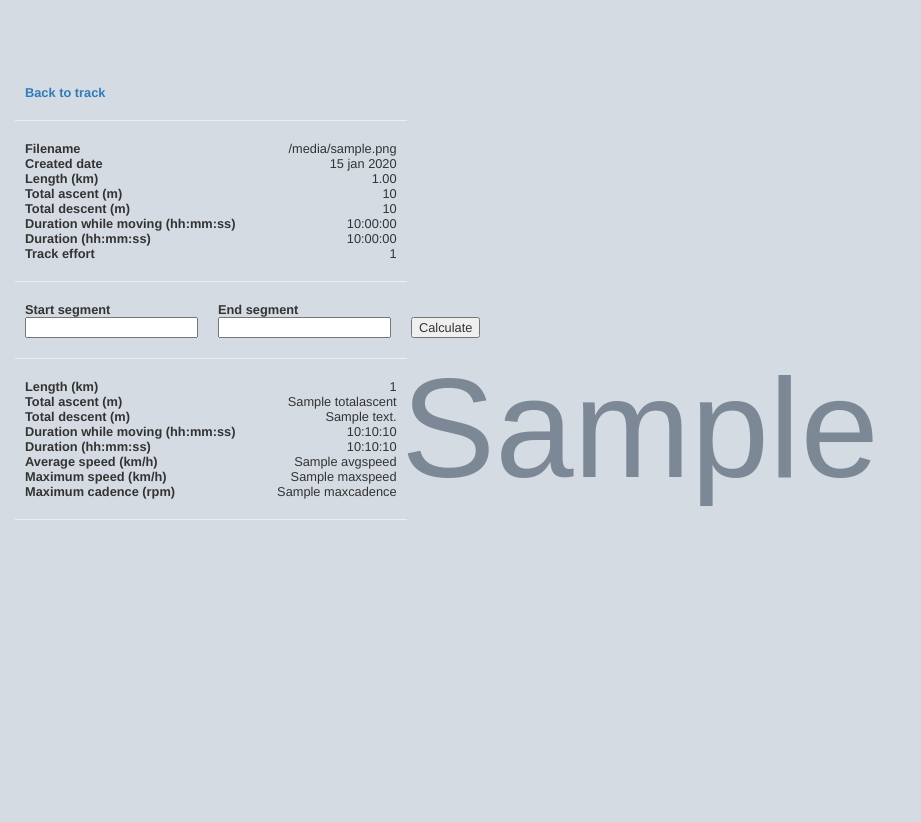
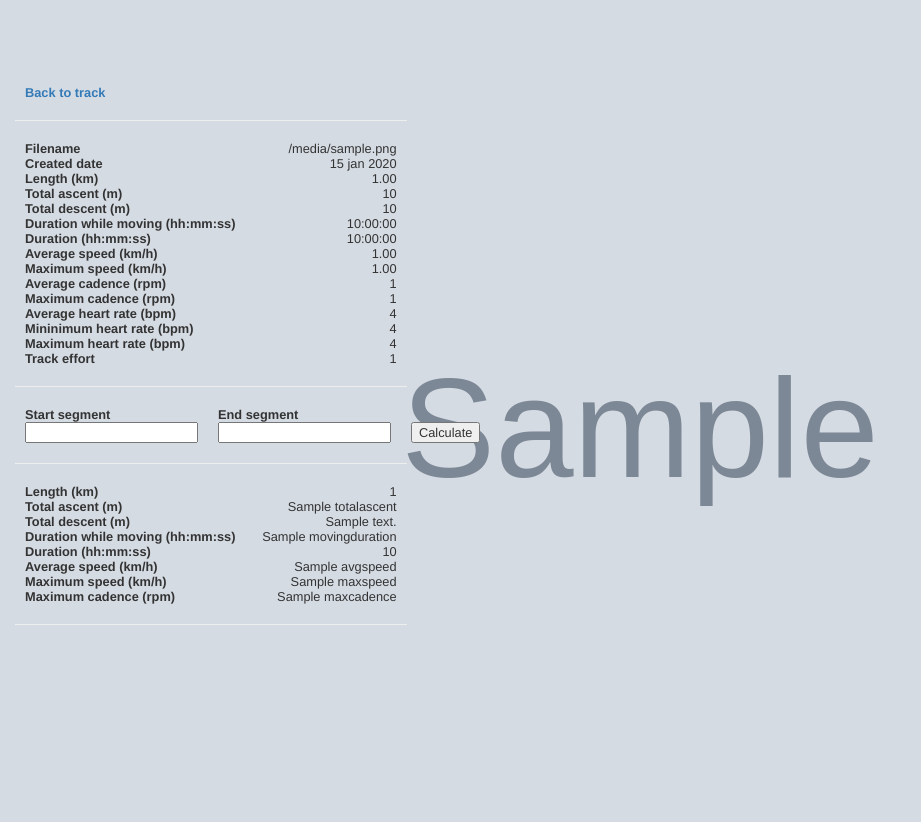
Before and after one commit to AadSchippers/acstracks, a Django app: template acstracks_app/templates/acstracks_app/track_segments.html in a window 1280 px wide. Shown: the part 51-873 px from the top of the page, without its empty margins (0-921 px from the left). Run offline with Django 3.2, Linux system fonts and the light colour scheme; tables that the repository leaves empty hold one stand-in row (values such as "Sample post"); the template is opened without the code that fills it: values that come from a table or form of the project are taken from there, most other values are stand-ins (such as "Sample title", 1, 10 or a date in 2020); grey boxes marked "Sample" are stand-in pictures; some libraries are stand-ins or nearby versions.

Commit message:
minor bugs sorted

```diff
--- a/acstracks_app/segmentviews.py
+++ b/acstracks_app/segmentviews.py
@@ -28,8 +28,6 @@ def process_segment(
     if end_segment >= len(allpoints):
         end_segment = len(allpoints) - 1
 
-#############
-    last = len(allpoints) - 1
     segLength = float(allpoints[end_segment]["distance"] - allpoints[start_segment]["distance"]) / 1000
     segMovingSeconds = int(allpoints[end_segment]["moving_duration"].seconds) - int(allpoints[start_segment]["moving_duration"].seconds)
     segMovingDuration = time.strftime(
@@ -134,7 +132,6 @@ def process_segment(
         "maxcadence": segMaxcadence,
         "maxheartrate": segMaxheartrate,
     }
-#############
 
     return asegment
 
--- a/acstracks_app/templates/acstracks_app/track_detail.html
+++ b/acstracks_app/templates/acstracks_app/track_detail.html
@@ -274,7 +274,7 @@
                     <table style="width: 100%;" class="scalefont {{colorscheme}}">
                         <tr onClick=hideCadence() class="table-row">
                             <td><b>▾ Cadence</b></td>
-                        <tr>
+                        </tr>
                         {% if atrack.avgcadence > 0 %}
                             <tr>
                                 <td>◦ Average&nbsp;cadence (rpm)</td>
--- a/acstracks_app/templates/acstracks_app/track_segments.html
+++ b/acstracks_app/templates/acstracks_app/track_segments.html
@@ -84,6 +84,44 @@
                     <td><b>Duration (hh:mm:ss)</b></td>
                     <td  style="text-align:right">{{ atrack.duration|time:"H:i:s" }}</td>
                 </tr>
+                <tr>
+                    <td><b>Average&nbsp;speed&nbsp;(km/h)</b></td>
+                    <td style="text-align:right">{{ atrack.avgspeed }}</td>
+                </tr>
+                <tr>
+                    <td><b>Maximum&nbsp;speed&nbsp;(km/h)</b></td>
+                    <td style="text-align:right">{{ atrack.maxspeed }}</td>
+                </tr>
+                {% if atrack.avgcadence > 0 %}
+                    <tr>
+                        <td><b>Average&nbsp;cadence (rpm)</b></td>
+                        <td style="text-align:right">{{ atrack.avgcadence }}</td>
+                    </tr>
+                {% endif %}
+                {% if atrack.maxcadence > 0 %}
+                    <tr>
+                        <td><b>Maximum&nbsp;cadence (rpm)</b></td>
+                        <td  style="text-align:right">{{ atrack.maxcadence }}</td>
+                    </tr>
+                {% endif %}
+                    {% if atrack.avgheartrate > 0 %}
+                <tr>
+                    <td><b>Average&nbsp;heart rate (bpm)</b></td>
+                    <td  style="text-align:right">{{ atrack.avgheartrate }}</td>
+                </tr>
+                {% endif %}
+                {% if atrack.minheartrate  < 999 %}
+                    <tr>
+                        <td><b>Mininimum&nbsp;heart rate (bpm)</b></td>
+                        <td  style="text-align:right">{{ atrack.minheartrate }}</td>
+                    </tr>
+                {% endif %}
+                {% if atrack.maxheartrate  > 0 %}
+                    <tr>
+                        <td><b>Maximum&nbsp;heart rate (bpm)</b></td>
+                        <td style="text-align:right">{{ atrack.maxheartrate }}</td>
+                    </tr>
+                {% endif %}
                 {% if atrack.trackeffort  > 0 %}
                     <tr>
                         <td><b>Track&nbsp;effort</b></td>
@@ -124,11 +162,11 @@
                 </tr>
                 <tr>
                     <td><b>Duration while moving (hh:mm:ss)</b></td>
-                    <td  style="text-align:right">{{ asegment.movingduration|time:"H:i:s" }}</td>
+                    <td  style="text-align:right">{{ asegment.movingduration }}</td>
                 </tr>
                 <tr>
                     <td><b>Duration (hh:mm:ss)</b></td>
-                    <td  style="text-align:right">{{ asegment.duration|time:"H:i:s" }}</td>
+                    <td  style="text-align:right">{{ asegment.duration }}</td>
                 </tr>
                 <tr>
                     <td><b>Average&nbsp;speed&nbsp;(km/h)</b></td>
@@ -138,18 +176,18 @@
                     <td><b>Maximum&nbsp;speed&nbsp;(km/h)</b></td>
                     <td style="text-align:right">{{ asegment.maxspeed }}</td>
                 </tr>
+                    {% if atrack.maxcadence > 0 %}
+                        <tr>
+                            <td><b>Maximum&nbsp;cadence (rpm)</b></td>
+                            <td  style="text-align:right">{{ asegment.maxcadence }}</td>
+                        </tr>
+                    {% endif %}
                 {% if asegment.maxheartrate  > 0 %}
                     <tr>
                         <td><b>Maximum&nbsp;heart rate (bpm)</b>></td>
                         <td style="text-align:right">{{ asegment.maxheartrate }}</td>
                     </tr>
                 {% endif %}
-                    {% if atrack.maxcadence > 0 %}
-                        <tr>
-                            <td><b>Maximum&nbsp;cadence (rpm)</b></td>
-                            <td  style="text-align:right">{{ asegment.maxcadence }}</td>
-                        </tr>
-                    {% endif %}
             </table>
             <hr>
 
```
